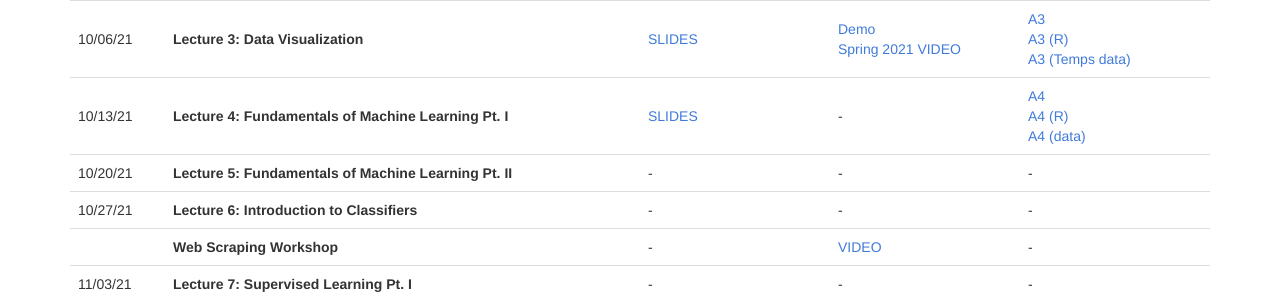
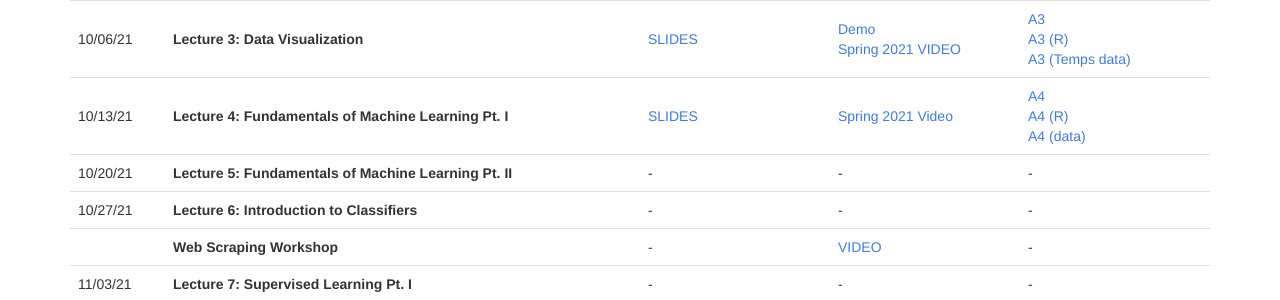
Before and after one commit to CornellDataScience/info1998, a Jekyll site: the page built from schedule.md, in a window 1280 px wide and 1143 px high. Shown: the part 540-840 px from the top of the window. Built offline with Jekyll 4.4.1, drawn with Linux system fonts in a browser that asks for light colours.

Commit message:
added lec 4 video

```diff
--- a/_data/schedules.yml
+++ b/_data/schedules.yml
@@ -95,8 +95,8 @@ lectures:
     notes:
     #   - title: "Demo"
     #     link: "resources/SP21/demos/lecture_4_demo.ipynb"
-    #   - title: "VIDEO"
-    #     link: "https://cornell.box.com/s/k44y4y1rjfglxwu1nmt40n67yzimqn7n"
+      - title: "Spring 2021 Video"
+        link: "https://cornell.box.com/s/k44y4y1rjfglxwu1nmt40n67yzimqn7n"
     #   - title: "NOTE 4: FUND"
     #     link: "https://nbviewer.jupyter.org/github/CornellDataScience/info1998/blob/master/resources/SP20/assignments/release/Lecture_4__ML_Fundamentals.ipynb"
     assignments:
```
